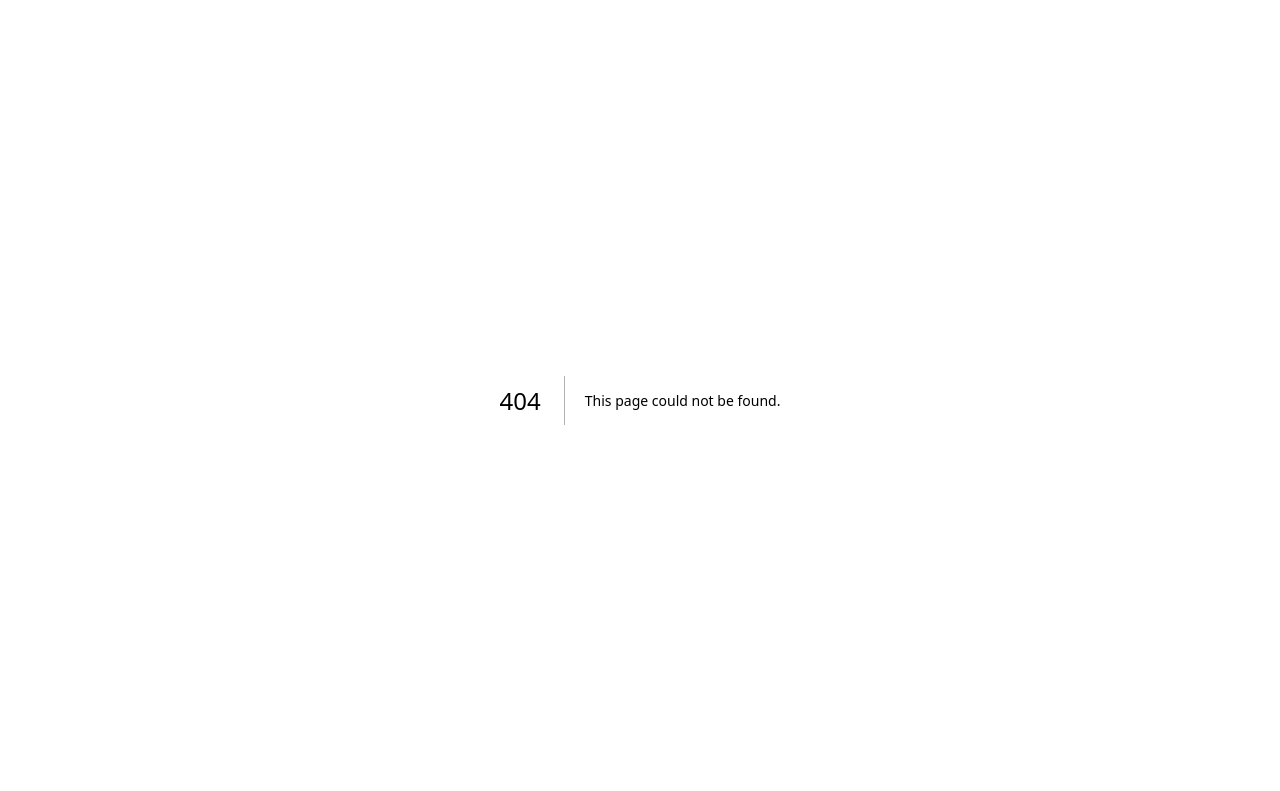
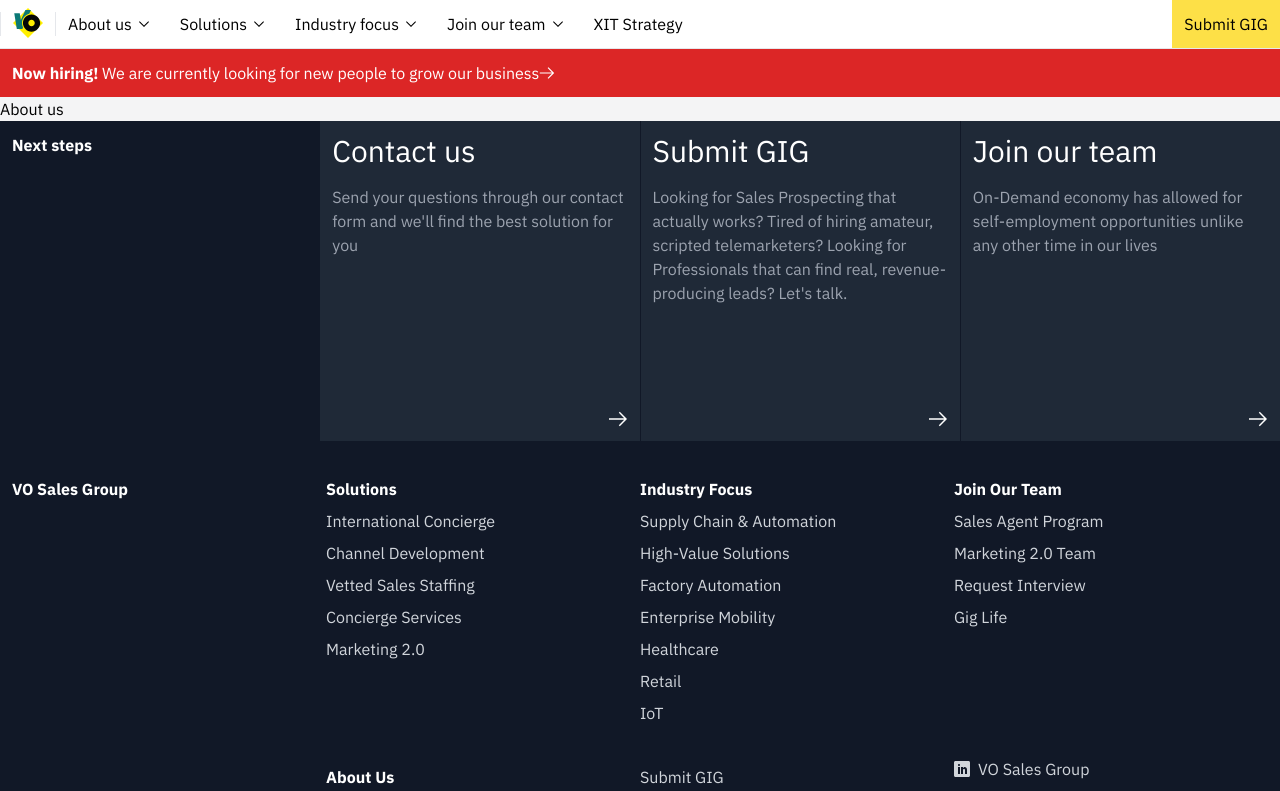
Before and after one commit to vberkoz/dsf-website, a Next.js app: page /about in a window 1280 px wide. Before the commit this address had no page. Shown: the top 791 px of the page. Built offline with nearby package versions, Linux system fonts and the light colour scheme.

Commit message:
Add about us page

```diff
--- a/components/Footer.tsx
+++ b/components/Footer.tsx
@@ -3,7 +3,7 @@
 export const Footer = () => (
   <div className="px-3 py-8 bg-gray-900 flex flex-col text-gray-300 leading-8">
     <div className="grid grid-cols-1 md:grid-cols-2 lg:grid-cols-4 gap-y-8">
-      <Link href="#" className="font-bold text-white hover:underline hover:text-white md:col-span-2 lg:col-span-1">VO Sales Group</Link>
+      <Link href="/" className="font-bold text-white hover:underline hover:text-white md:col-span-2 lg:col-span-1">VO Sales Group</Link>
 
       <div className="flex flex-col">
         <Link href="#" className="font-bold text-white hover:underline hover:text-white">Solutions</Link>
@@ -36,7 +36,7 @@
       <div className="hidden lg:block"></div>
 
       <div className="flex flex-col">
-        <Link href="#" className="font-bold text-white hover:underline hover:text-white">About Us</Link>
+        <Link href="/about" className="font-bold text-white hover:underline hover:text-white">About Us</Link>
         <Link href="#" className="hover:underline hover:text-white">On-Demand Economy</Link>
         <Link href="#" className="hover:underline hover:text-white">Our Team's Story</Link>
       </div>
--- a/components/Menu/Menu.tsx
+++ b/components/Menu/Menu.tsx
@@ -60,9 +60,9 @@
 
         <div className="my-3 border-r border-gray-200"></div>
 
-        <div className="py-2 px-3">
+        <Link className="py-2 px-3 hover:bg-gray-200" href="/">
           <Image src={logo} alt="VO Group" width={30} height={30} />
-        </div>
+        </Link>
 
         <div className="hidden xl:flex">
           <div className="my-3 border-r border-gray-200"></div>
--- a/components/Menu/MenuItemData.ts
+++ b/components/Menu/MenuItemData.ts
@@ -1,7 +1,7 @@
 export const MenuItemData = [
   {
     title: "About us",
-    href: "#",
+    href: "/about",
     subitems: [
       {
         title: "Our team's story - avatars",
--- /dev/null
+++ b/pages/about.tsx
@@ -0,0 +1,11 @@
+import { NextSteps } from "@/components/Home/NextSteps/NextSteps";
+import { Layout } from "@/components/Layout";
+
+export default function About() {
+  return (
+    <Layout>
+      <p>About us</p>
+      <NextSteps />
+    </Layout>
+  )
+}
```
